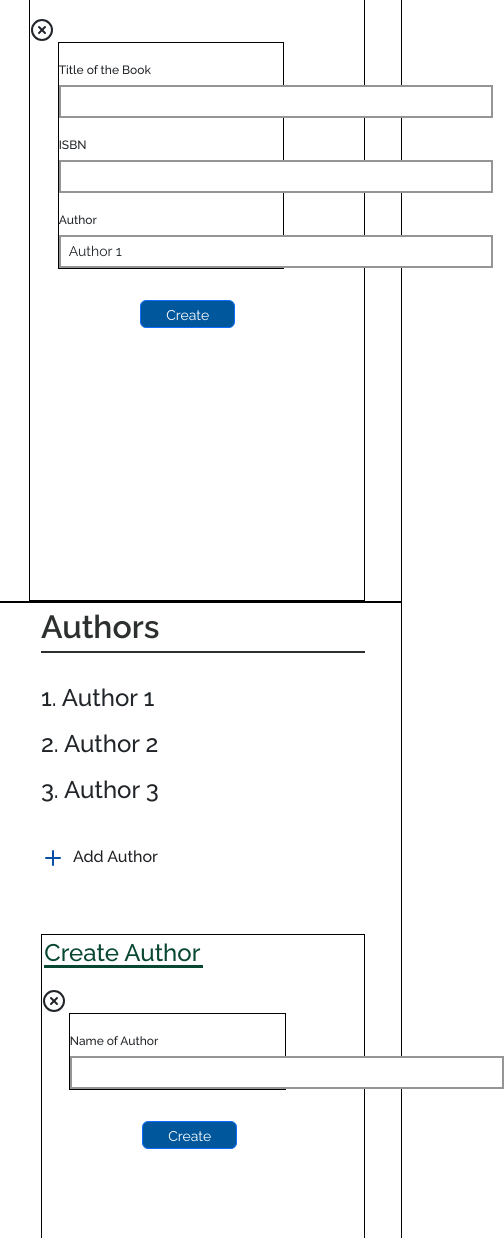
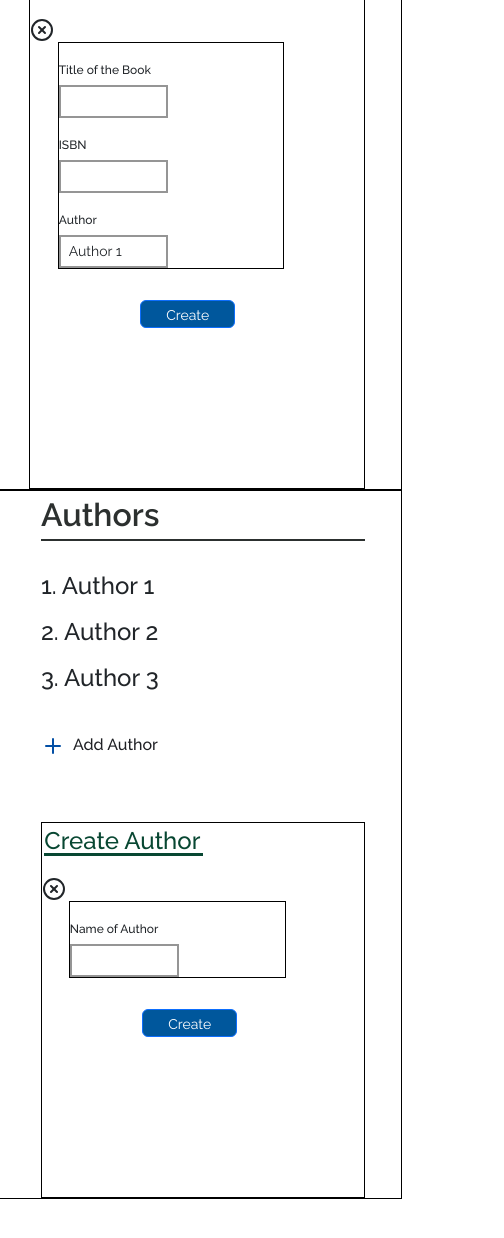
Before and after one commit to IsuruVihan/library_app_reactors, a React (Create React App) app: page / in a window 390 px wide. Shown: the part 639-1877 px from the top of the page, 504 px wide, since content can reach past the window. After the commit the page ends 1838 px from the top, so only its background shows below. Built offline with nearby package versions, Linux system fonts and the light colour scheme.

Commit message:
Responsive input elements in forms

```diff
--- a/src/assets/styles/partials/AddAuthorForm.scss
+++ b/src/assets/styles/partials/AddAuthorForm.scss
@@ -36,14 +36,14 @@ $create_btn_color: #00579c;
             font-weight: 500;
         }
         .author-name-input {
-            width: 31em;
+            width: 28vw;
             border: 2px solid $input_field_border_color;
             border-radius: 0;
         }
         .create-btn-container {
             padding-left: 1.5em;
             margin-top: 2em;
-            margin-bottom: 17em;
+            margin-bottom: 10em;
             float: right;
             margin-right: 3em;
 
--- a/src/assets/styles/partials/AddBookForm.scss
+++ b/src/assets/styles/partials/AddBookForm.scss
@@ -36,14 +36,14 @@ $create_btn_color: #00579c;
             font-weight: 500;
         }
         .book-title-input, .book-isbn-input, .book-author-input {
-            width: 31em;
+            width: 28vw;
             border: 2px solid $input_field_border_color;
             border-radius: 0;
         }
         .create-btn-container {
             padding-left: 1.5em;
             margin-top: 2em;
-            margin-bottom: 17em;
+            margin-bottom: 10em;
             float: right;
             margin-right: 3em;
 
```
